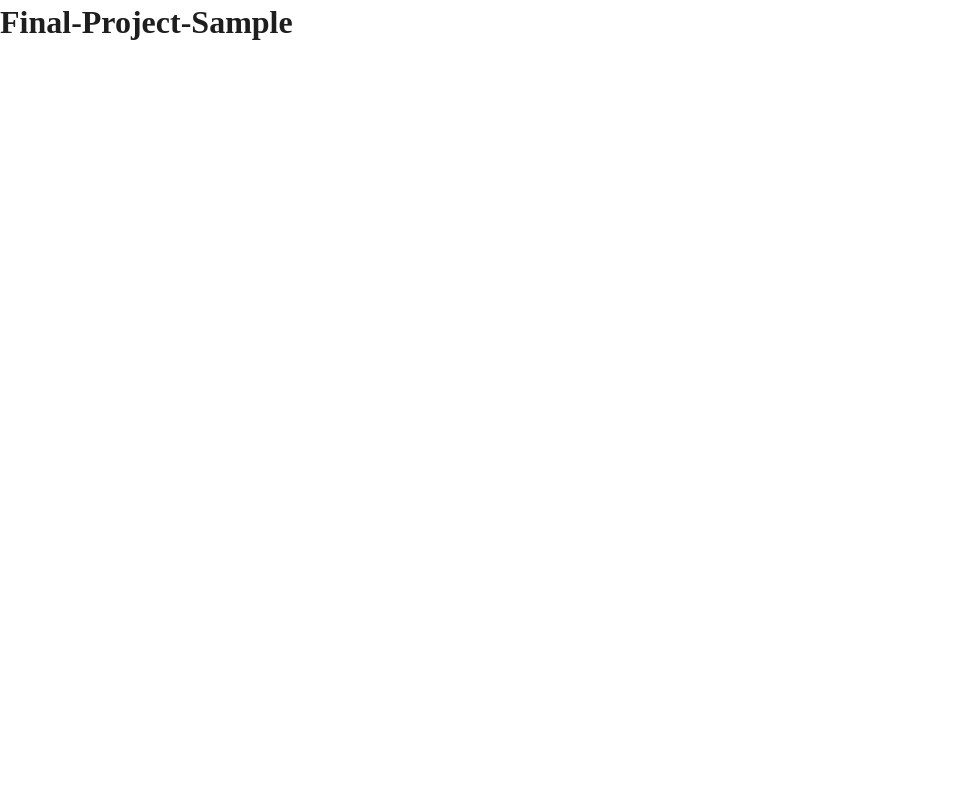
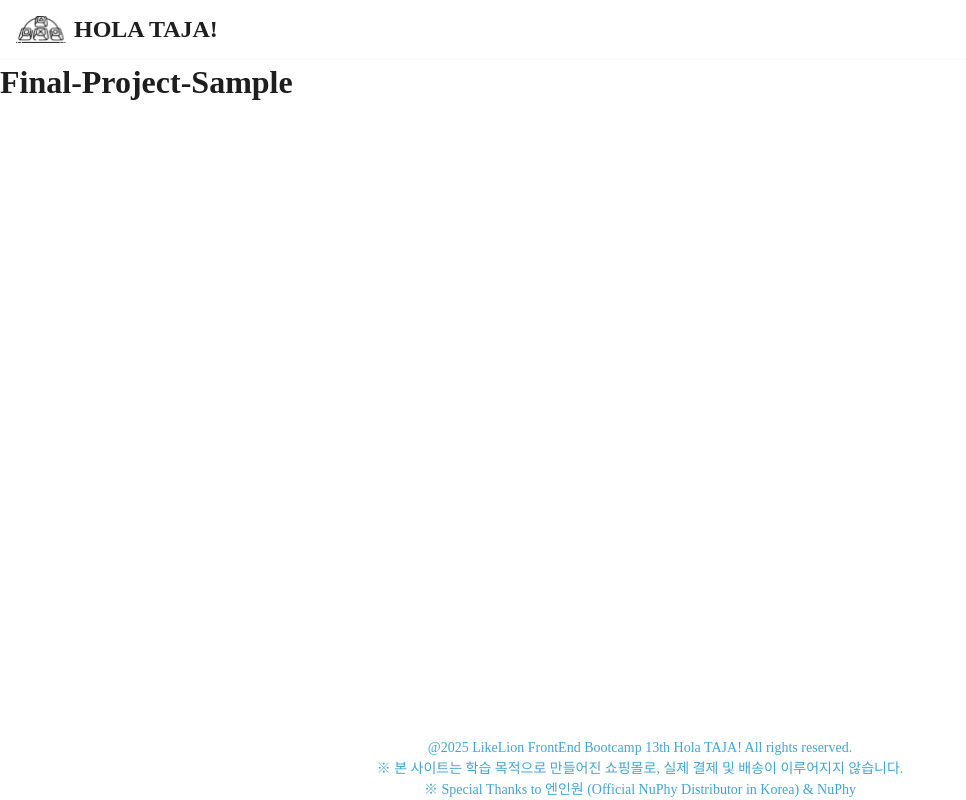
Before and after one commit to dong-fa/Final-15-HOLATAJA, a Next.js app: page / in a window 1280 px wide. Shown: the whole page, without its empty margins (0-966 px from the left). Built offline with nearby package versions, Linux system fonts and the light colour scheme.

Commit message:
feat: 헤더 푸터 추가
로고 이미지 추가
헤더 푸터 컴포넌트 생성
레이아웃에 테스트 완료

#23

```diff
--- a/src/app/layout.tsx
+++ b/src/app/layout.tsx
@@ -1,4 +1,6 @@
+import Footer from '@/components/Footer';
 import './globals.css';
+import Header from '@/components/Header';
 
 export default function RootLayout({
   children,
@@ -7,7 +9,11 @@ export default function RootLayout({
 }>) {
   return (
     <html lang="ko">
-      <body>{children}</body>
+      <body className="min-h-screen flex flex-col">
+        <Header />
+        <main className="flex-1">{children}</main>
+        <Footer />
+      </body>
     </html>
   );
 }
--- /dev/null
+++ b/src/components/Footer.tsx
@@ -0,0 +1,11 @@
+export default function Footer() {
+  return (
+    <footer className="mx-auto label-s text-primary">
+      <div className="flex flex-col justify-center items-center">
+        <p>@2025 LikeLion FrontEnd Bootcamp 13th Hola TAJA! All rights reserved.</p>
+        <p>※ 본 사이트는 학습 목적으로 만들어진 쇼핑몰로, 실제 결제 및 배송이 이루어지지 않습니다.</p>
+        <p>※ Special Thanks to 엔인원 (Official NuPhy Distributor in Korea) & NuPhy</p>
+      </div>
+    </footer>
+  );
+}
--- /dev/null
+++ b/src/components/Header.tsx
@@ -0,0 +1,12 @@
+import Image from 'next/image';
+
+export default function Header() {
+  return (
+    <header className="w-full flex justify-between items-center px-4 sub-title h-[60px] border-b-1 border-background">
+      <div className="flex justify-center items-center gap-2">
+        <Image src="/logo.svg" alt="올라타자 로고" width={50} height={30} />
+        <h1>HOLA TAJA!</h1>
+      </div>
+    </header>
+  );
+}
```
Also changed, not shown: public/logo.svg (added).
